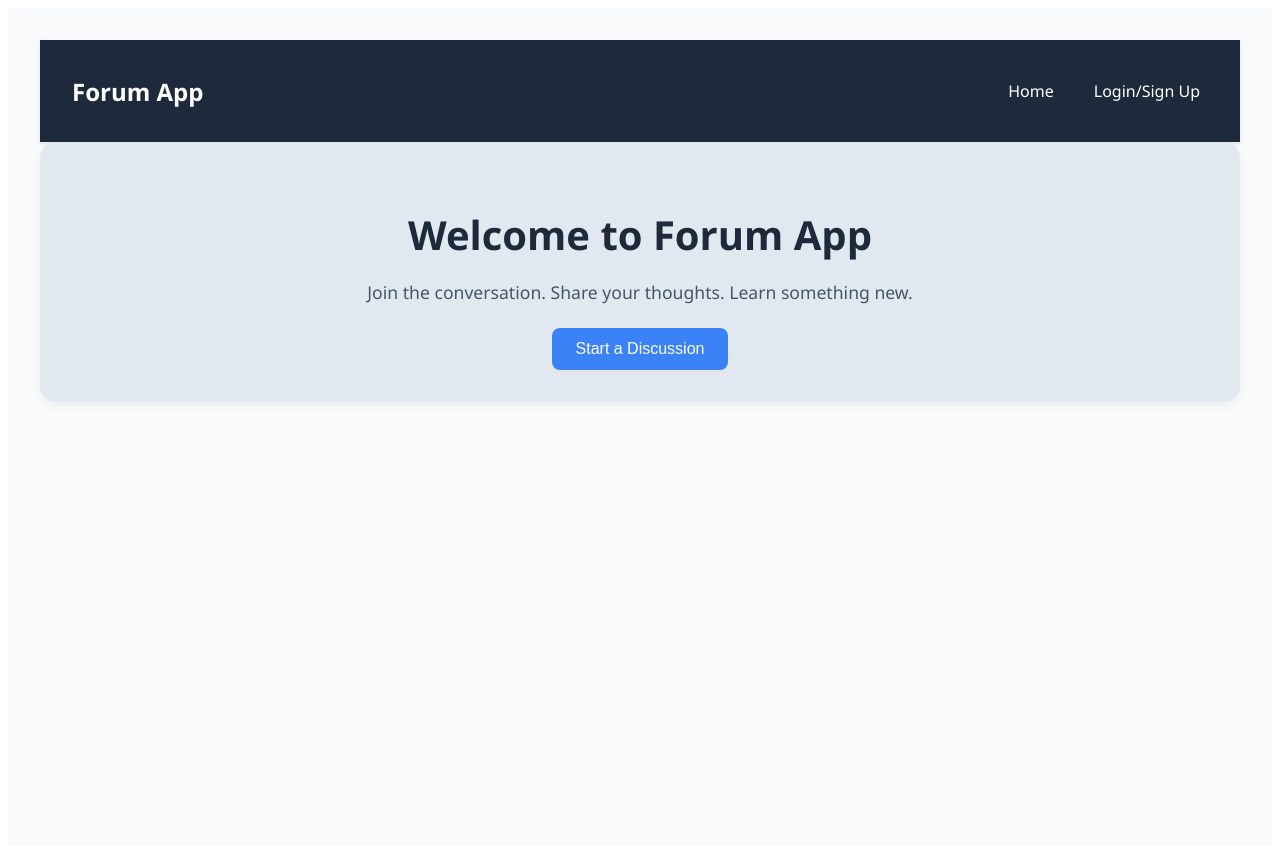
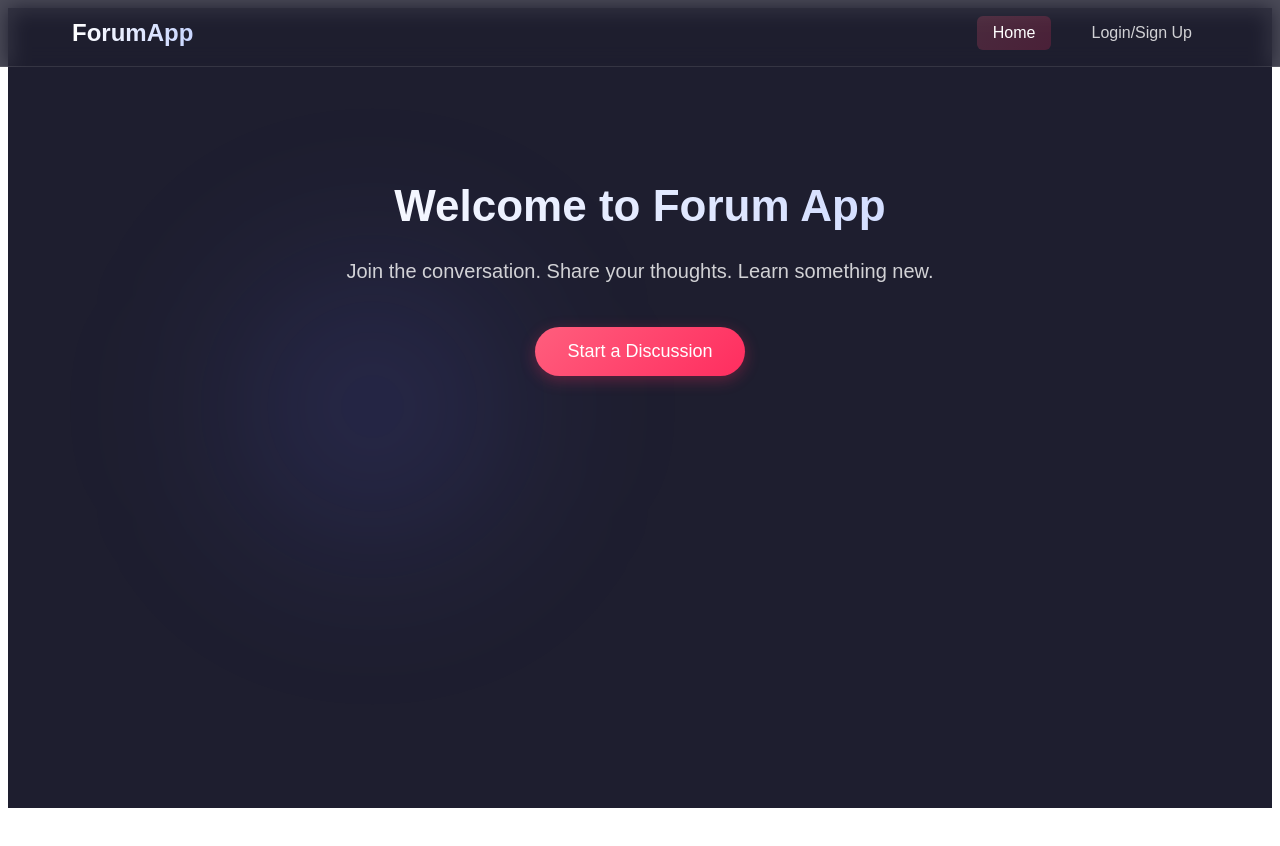
Before and after one commit to alaeelmahdaoui01/TP7-forum, a Vue app: page / in a window 1280 px wide. Shown: the top 846 px of the page. After the commit the page ends 816 px from the top, so only its background shows below. Built offline with nearby package versions, Linux system fonts and the light colour scheme; no server answers.

Commit message:
some changes

```diff
--- a/src/App.vue
+++ b/src/App.vue
@@ -4,7 +4,8 @@
 </template>
 
 <script>
-import { isLogged, getUser, waitForAuthInit } from '@/Firebase/Authentification/getUser';
+import { getUser, isLogged, waitForAuthInit } from '@/Firebase/Authentification/getUser';
+//import { ref, onMounted } from 'vue';
 import NavBarUser from './components/NavBarUser.vue';
 
 export default {
@@ -16,14 +17,32 @@ export default {
       islogged: false,
     };
   },
-  mounted() {
-    waitForAuthInit().then(() => {
-      this.islogged = isLogged();
-      if (this.islogged) {
-        this.user = getUser();
+  async mounted() {
+    // Wait for auth to initialize
+    await waitForAuthInit();
+
+    // Set initial state
+    this.updateAuthState();
+
+    this.authWatcher = setInterval(() => {
+      this.updateAuthState();
+    }, 500);
+  },
+  beforeUnmount() {
+    // Clean up the interval when component unmounts
+    if (this.authWatcher) {
+      clearInterval(this.authWatcher);
+    }
+  },
+  methods: {
+    updateAuthState() {
+      const currentUser = getUser();
+      if (currentUser !== this.user || !!currentUser !== this.islogged) {
+        this.user = currentUser;
+        this.islogged = isLogged();
       }
-    });
-  },
+    }
+  }
 }
 </script>
 
--- a/src/Firebase/firestore/delete.js
+++ b/src/Firebase/firestore/delete.js
@@ -1,7 +1,7 @@
 import { projectFirestore } from '@/Firebase/Config';
 
 // Delete a response from a thread by its index
-const deleteResponse = async (threadId, index) => {
+const deleteResponse = async(threadId, index) => {
     try {
         const threadRef = projectFirestore.collection('threads').doc(threadId);
         const threadDoc = await threadRef.get();
--- a/src/components/DiscussionList.vue
+++ b/src/components/DiscussionList.vue
@@ -23,12 +23,10 @@
     };
   },
   async created() {
-      console.log("Threads in ListThread:", this.threads);
     this.threadsWithUsernames = await this.getThreadsWithUsernames(this.threads);
   },
   computed: {
     columns() {
-        // Split the threads into three columns
       const threadsCopy = [...this.threadsWithUsernames];
       const columns = [[], [], []];
       threadsCopy.forEach((thread, index) => {
@@ -57,6 +55,7 @@
 </script>
 
 <style scoped>
+/*
  .threads-container {
     display: flex;
     justify-content: space-around;
@@ -65,15 +64,14 @@
   }
 
   .thread-column {
-    width: 30%; /* Adjust the width of each column as needed */
-  }
+    width: 30%; }
 
   .thread-item {
     background-color: #ffffff;
     border: 1px solid #dbdbdb;
     border-radius: 10px;
     margin-bottom: 20px;
-    padding: 15px; /* Adjusted padding */
+    padding: 15px;
     box-shadow: 0 0 10px rgba(0, 0, 0, 0.1);
     transition: transform 0.2s ease-in-out;
     height: 200px;
@@ -93,9 +91,9 @@
   }
 
   .thread-author {
-    font-size: 14px; /* Adjusted font size */
+    font-size: 14px;
     color: #888;
-    margin-bottom: 30px; /* Adjusted margin */
+    margin-bottom: 30px;
   }
 
   .view-link {
@@ -108,14 +106,102 @@
     background-color: rgb(245, 66, 101);
     color: #fff;
     border: none;
-    padding: 8px 15px; /* Adjusted padding */
+    padding: 8px 15px;
     border-radius: 5px;
     cursor: pointer;
-    font-size: 14px; /* Adjusted font size */
+    font-size: 14px;
     transition: background-color 0.3s ease;
   }
 
   .view-button:hover {
     background-color: rgb(189, 28, 60);
+  }*/
+
+
+.threads-container {
+  display: flex;
+  justify-content: space-between;
+  width: 100%;
+  gap: 20px;
+}
+
+.thread-column {
+  flex: 1;
+  display: flex;
+  flex-direction: column;
+  gap: 20px;
+  min-width: 0;
+}
+
+.thread-item {
+  background: rgba(255, 255, 255, 0.05);
+  backdrop-filter: blur(10px);
+  border-radius: 10px;
+  padding: 20px;
+  border: 1px solid rgba(255, 255, 255, 0.1);
+  transition: all 0.3s ease;
+}
+
+.thread-item:hover {
+  background: rgba(255, 255, 255, 0.1);
+  transform: translateY(-2px);
+}
+
+.thread-title {
+  font-size: 1.2rem;
+  font-weight: 600;
+  color: white;
+  margin-bottom: 10px;
+  white-space: nowrap;
+  overflow: hidden;
+  text-overflow: ellipsis;
+}
+
+.thread-author {
+  font-size: 0.9rem;
+  color: rgba(255, 255, 255, 0.7);
+  margin-bottom: 20px;
+}
+
+.view-link {
+  display: inline-block;
+  width: 100%;
+}
+
+.view-button {
+  background: linear-gradient(135deg, #580415 0%, #6d0921 100%);
+  color: white;
+  border: none;
+  padding: 8px 16px;
+  border-radius: 5px;
+  cursor: pointer;
+  font-size: 10px;
+  width: 100%;
+  transition: all 0.3s ease;
+}
+
+.view-button:hover {
+  background: linear-gradient(135deg, #75293b 0%, #6d2436 100%);
+  box-shadow: 0 4px 15px rgba(255, 45, 95, 0.3);
+}
+
+
+@media (max-width: 768px) {
+  .threads-container {
+    flex-direction: column;
+    gap: 15px;
+  }
+
+  .thread-column {
+    gap: 15px;
+  }
+
+  .thread-item {
+    padding: 15px;
+  }
+
+  .thread-title {
+    font-size: 1.1rem;
+  }
 }
 </style>
--- a/src/components/NavBar.vue
+++ b/src/components/NavBar.vue
@@ -1,29 +1,40 @@
 <template>
-    <header>
-        <nav>
-            <div class="container">
-                <router-link to="/"> Forum App </router-link>
-            </div>
-
-            <div>
-                <ul>
-                    <router-link to="/"> Home </router-link>
-                    <router-link to="/login"> Login/Sign Up </router-link>
-                </ul>
-            </div>
-
-        </nav>
-    </header>
-
+  <header class="navbar">
+    <div class="nav-container">
+      <div class="brand">
+        <router-link to="/">ForumApp</router-link>
+      </div>
+      <div class="nav-links">
+        <router-link to="/">Home</router-link>
+        <router-link to="/login">Login/Sign Up</router-link>
+      </div>
+    </div>
+  </header>
 </template>
 
 <style scoped>
-header {
-  background-color: #1e293b; /* Slate-800 */
-  padding: 1rem 0;
-  color: white;
-  box-shadow: 0 2px 4px rgba(0, 0, 0, 0.1);
+.navbar {
+  position: fixed;
+  top: 0;
+  left: 0;
+  right: 0;
+  background: rgba(30, 30, 47, 0.8);
+  backdrop-filter: blur(10px);
+  z-index: 1000;
+  border-bottom: 1px solid rgba(255, 255, 255, 0.1);
 }
+
+.nav-container {
+  display: flex;
+  justify-content: space-between;
+  align-items: center;
+  max-width: 1200px;
+  margin: 0 auto;
+  padding: 1rem 2rem;
+  width: 100%;
+  box-sizing: border-box;
+}
+
 
 nav {
   display: flex;
@@ -31,39 +42,61 @@ nav {
   align-items: center;
   max-width: 1200px;
   margin: 0 auto;
-  padding: 0 2rem;
+  padding: 1rem 2rem;
 }
 
-.container {
+.brand a {
   font-size: 1.5rem;
-  font-weight: bold;
+  font-weight: 700;
+  color: white;
+  text-decoration: none;
+  background: linear-gradient(to right, #ffffff, #c9d6ff);
+  -webkit-background-clip: text;
+  background-clip: text;
+  color: transparent;
+  transition: all 0.3s ease;
 }
 
-.container a {
-  color: white;
-  text-decoration: none;
+.nav-links {
+  display: flex;
+  gap: 1.5rem;
 }
 
-ul {
-  display: flex;
-  gap: 1.5rem;
-  list-style: none;
+.nav-links a {
+  color: rgba(255, 255, 255, 0.8);
+  text-decoration: none;
+  font-weight: 500;
+  padding: 0.5rem 1rem;
+  border-radius: 6px;
+  transition: all 0.3s ease;
 }
 
-ul a {
+.nav-links a:hover {
   color: white;
-  text-decoration: none;
-  padding: 0.5rem;
-  border-radius: 0.375rem;
-  transition: background-color 0.3s ease;
+  background: rgba(255, 255, 255, 0.1);
 }
 
-ul a:hover {
-  background-color: #334155; /* Slate-700 */
+.nav-links a.router-link-exact-active {
+  color: white;
+  background: linear-gradient(135deg, rgba(255, 94, 125, 0.2), rgba(255, 45, 95, 0.2));
 }
 
-.profile{
-  color : white;
+@media (max-width: 768px) {
+  nav {
+    padding: 1rem;
+  }
+
+  .brand a {
+    font-size: 1.25rem;
+  }
+
+  .nav-links {
+    gap: 0.75rem;
+  }
+
+  .nav-links a {
+    padding: 0.5rem;
+    font-size: 0.9rem;
+  }
 }
-
 </style>
--- a/src/components/SignupForm.vue
+++ b/src/components/SignupForm.vue
@@ -36,8 +36,10 @@ export default {
     this.error = "";
 
     await dataBase.set({
+      createdAt: new Date(),
       displayName: this.displayName,
       email: this.email,
+      threads: []
     });
 
     this.$router.push("/home");
--- a/src/views/HomeView.vue
+++ b/src/views/HomeView.vue
@@ -1,13 +1,18 @@
 <template>
-  <div class="home">
+  <div class="home-container">
     <NavBar />
-    <section class="welcome">
+    <main class="content-wrapper">
+      <div class="welcome-message">
         <h1>Welcome to Forum App</h1>
         <p>Join the conversation. Share your thoughts. Learn something new.</p>
-      <button><router-link to="/login"> Start a Discussion </router-link></button>
-    </section>
+        <router-link to="/login" class="cta-button">Start a Discussion</router-link>
+      </div>
+    </main>
+    <div class="blur-circle"></div>
   </div>
 </template>
+
+
 
 <script>
 import NavBar from "../components/NavBar.vue";
@@ -19,51 +24,106 @@ components: { NavBar },
 </script>
 
 <style scoped>
-.home {
-padding: 2rem;
-font-family: 'Segoe UI', Tahoma, Geneva, Verdana, sans-serif;
-background-color: #f8fafc;
+.home-container {
+  position: relative;
   min-height: 100vh;
+  background-color: #1e1e2f;
+  color: white;
+  overflow: hidden;
 }
 
-.welcome {
-text-align: center;
-background-color: #e2e8f0;
-padding: 2rem;
-border-radius: 1rem;
-margin-bottom: 2rem;
-box-shadow: 0 4px 8px rgba(0, 0, 0, 0.05);
+.content-wrapper {
+  max-width: 1200px;
+  margin: 0 auto;
+  padding: 80px 2rem 2rem; /* Matches navbar height + padding */
+  width: 100%;
+  box-sizing: border-box;
 }
 
-.welcome h1 {
-font-size: 2.5rem;
-color: #1e293b;
-margin-bottom: 1rem;
+.welcome-message {
+  text-align: center;
+  max-width: 800px;
+  margin: 0 auto;
+  padding: 4rem 2rem;
+  z-index: 1;
+  position: relative;
 }
 
-.welcome p {
-font-size: 1.1rem;
-color: #475569;
+.welcome-message h1 {
+  font-size: 2.75rem;
   margin-bottom: 1.5rem;
+  background: linear-gradient(to right, #ffffff, #c9d6ff);
+  -webkit-background-clip: text;
+  background-clip: text;
+  color: transparent;
 }
 
-.welcome button {
-background-color: #3b82f6;
-color: white;
-padding: 0.75rem 1.5rem;
-font-size: 1rem;
-border: none;
-border-radius: 0.5rem;
-cursor: pointer;
-transition: background-color 0.3s ease;
+.welcome-message p {
+  font-size: 1.25rem;
+  color: rgba(255, 255, 255, 0.8);
+  margin-bottom: 2.5rem;
+  line-height: 1.6;
 }
 
-.welcome button:hover {
-background-color: #2563eb;
+.cta-button {
+  display: inline-block;
+  background: linear-gradient(135deg, #ff5e7d 0%, #ff2d5f 100%);
+  color: white;
+  padding: 0.875rem 2rem;
+  font-size: 1.125rem;
+  font-weight: 500;
+  border-radius: 50px;
+  text-decoration: none;
+  box-shadow: 0 4px 15px rgba(255, 45, 95, 0.3);
+  transition: all 0.3s ease;
+  border: none;
+  cursor: pointer;
 }
 
-.welcome a{
-  text-decoration : none ;
-  color : white
+.cta-button:hover {
+  transform: translateY(-3px);
+  box-shadow: 0 6px 20px rgba(255, 45, 95, 0.4);
+}
+
+.blur-circle {
+  position: absolute;
+  width: 400px;
+  height: 400px;
+  border-radius: 50%;
+  background: radial-gradient(circle, rgba(100, 108, 255, 0.2), transparent 70%);
+  filter: blur(80px);
+  top: 20%;
+  left: 10%;
+  z-index: 0;
+  animation: float 15s ease-in-out infinite;
+}
+
+@keyframes float {
+  0%, 100% {
+    transform: translate(0, 0);
+  }
+  50% {
+    transform: translate(50px, 50px);
+  }
+}
+
+@media (max-width: 768px) {
+  .welcome-message {
+    padding: 3rem 1.5rem;
+  }
+
+  .welcome-message h1 {
+    font-size: 2.25rem;
+  }
+
+  .welcome-message p {
+    font-size: 1.1rem;
+  }
+
+  .blur-circle {
+    width: 300px;
+    height: 300px;
+    filter: blur(60px);
+  }
 }
 </style>
```
Also changed, not shown: src/views/DicussionsList.vue (+118 -34 lines), src/views/HomeUser.vue (+94 -65 lines). Lines whose indentation alone changed are shown as unchanged.
